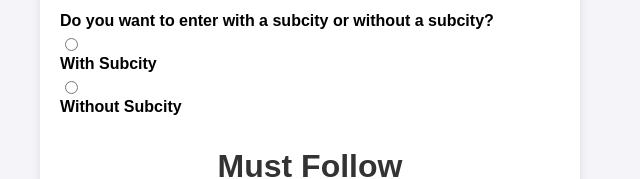
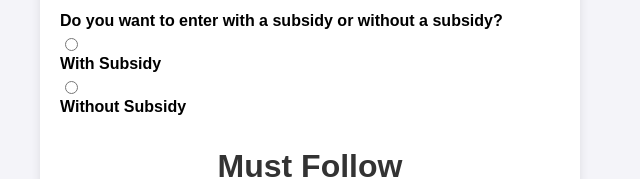
Before and after one commit to Ramrajasolar/ramrajasolar.github.io, a plain HTML site: page index.html in a window 1280 px wide. Shown: the part 729-908 px from the top of the page, 330-970 px from the left. Drawn offline with Linux system fonts and the light colour scheme.

Commit message:
Ram Raja

```diff
--- a/index.html
+++ b/index.html
@@ -124,11 +124,11 @@
                 <input type="number" id="electricity" name="electricity" required min="1" step="1">
             </div>
             <div class="form-group">
-                <label>Do you want to enter with a subcity or without a subcity?</label>
-                <input type="radio" id="withSubcity" name="subcityOption" value="subcity" required>
-                <label for="withSubcity">With Subcity</label>
-                <input type="radio" id="withoutSubcity" name="subcityOption" value="withoutSubcity" required>
-                <label for="withoutSubcity">Without Subcity</label>
+                <label>Do you want to enter with a subsidy or without a subsidy?</label>
+                <input type="radio" id="withSubsidy" name="subsidyOption" value="subsidy" required>
+                <label for="withSubsidy">With Subsidy</label>
+                <input type="radio" id="withoutSubsidy" name="subsidyOption" value="withoutSubsidy" required>
+                <label for="withoutSubsidy">Without Subsidy</label>
             </div>
             <div class="social-icons-container">
                 <p>Must Follow</p>
@@ -199,7 +199,7 @@
             const mobile = document.getElementById('mobile').value.trim();
             const address = document.getElementById('address').value.trim();
             const electricity = document.getElementById('electricity').value.trim();
-            const subcityOption = document.querySelector('input[name="subcityOption"]:checked').value;
+            const subsidyOption = document.querySelector('input[name="subsidyOption"]:checked').value;
 
             if (!/^\d+$/.test(electricity)) {
                 alert("Please enter a valid number for Sanctioned Electricity Load.");
@@ -232,7 +232,7 @@
                 mobile,
                 address,
                 electricity,
-                subcityOption,
+                subsidyOption,
                 selectedGift
             };
 
```
